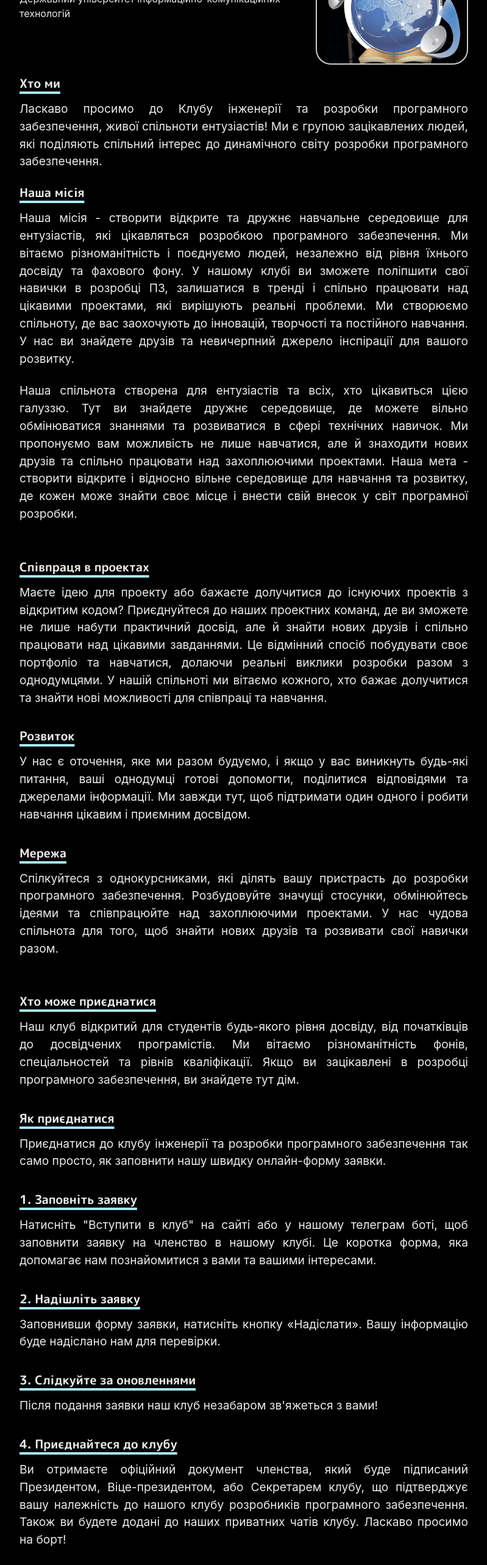
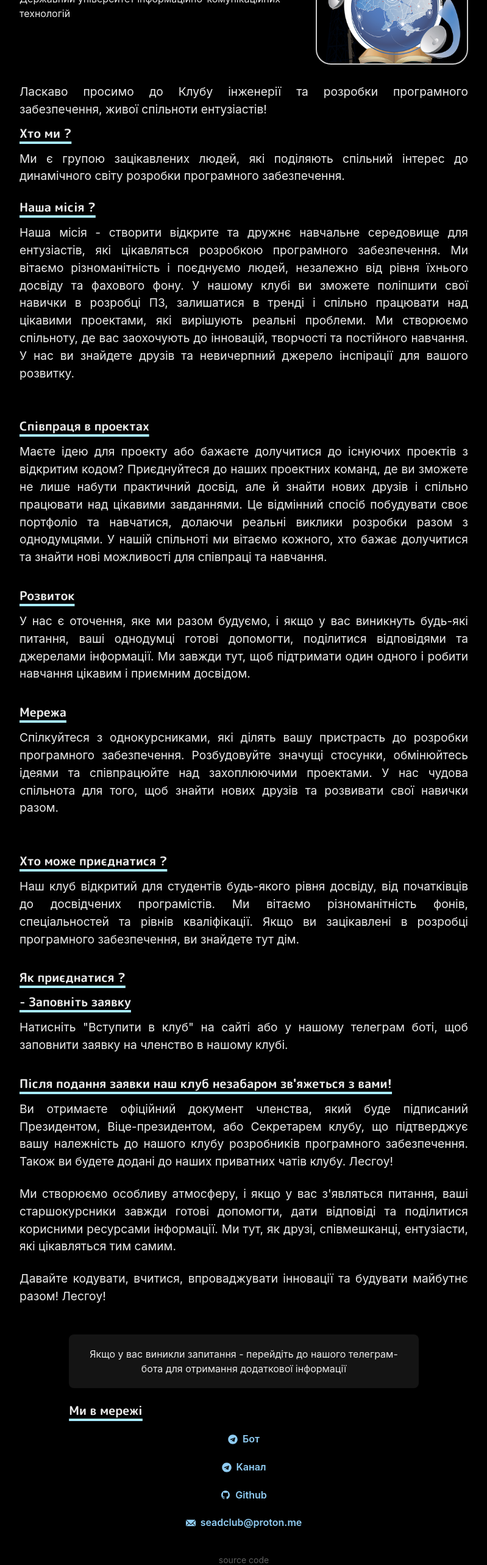
Before and after one commit to seadclub/seadclub.online.js, a Next.js app: page / in a window 1280 px wide. Shown: the part 220-2786 px from the top of the page at 61% size, without its empty margins (240-1039 px from the left). Built offline with nearby package versions, Linux system fonts and the light colour scheme.

Commit message:
chore: text changed

```diff
--- a/pages/index.js
+++ b/pages/index.js
@@ -59,22 +59,24 @@ const Home = () => (
         </Box>
       </Box>
     </Box>
-
+    <br />
     <Section delay={0.1}>
-      <Heading as="h3" variant="section-title">
-        Хто ми
+      <Paragraph>
+        Ласкаво просимо до Клубу інженерії та розробки програмного забезпечення,
+        живої спільноти ентузіастів!
+      </Paragraph>
+      <Heading as="h2" variant="section-title">
+        Хто ми ?
       </Heading>
       <Paragraph>
-        Ласкаво просимо до Клубу інженерії та розробки програмного забезпечення,
-        живої спільноти ентузіастів! Ми є групою зацікавлених людей, які
-        поділяють спільний інтерес до динамічного світу розробки програмного
-        забезпечення.
+        Ми є групою зацікавлених людей, які поділяють спільний інтерес до
+        динамічного світу розробки програмного забезпечення.
       </Paragraph>
     </Section>
 
     <Section delay={0.3}>
-      <Heading as="h3" variant="section-title">
-        Наша місія
+      <Heading as="h2" variant="section-title">
+        Наша місія ?
       </Heading>
       <Paragraph>
         Наша місія - створити відкрите та дружнє навчальне середовище для
@@ -87,21 +89,11 @@ const Home = () => (
         навчання. У нас ви знайдете друзів та невичерпний джерело інспірації для
         вашого розвитку.
       </Paragraph>
-      <br />
-      <Paragraph>
-        Наша спільнота створена для ентузіастів та всіх, хто цікавиться цією
-        галуззю. Тут ви знайдете дружнє середовище, де можете вільно
-        обмінюватися знаннями та розвиватися в сфері технічних навичок. Ми
-        пропонуємо вам можливість не лише навчатися, але й знаходити нових
-        друзів та спільно працювати над захоплюючими проектами. Наша мета -
-        створити відкрите і відносно вільне середовище для навчання та розвитку,
-        де кожен може знайти своє місце і внести свій внесок у світ програмної
-        розробки.
-      </Paragraph>
     </Section>
     <br />
 
     <Section delay={0.3}>
+
       <Heading as="p" variant="section-title">
         Співпраця в проектах
       </Heading>
@@ -141,8 +133,8 @@ const Home = () => (
     <br />
 
     <Section delay={0.3}>
-      <Heading as="h3" variant="section-title">
-        Хто може приєднатися
+      <Heading as="h2" variant="section-title">
+        Хто може приєднатися ?
       </Heading>
       <Paragraph>
         Наш клуб відкритий для студентів будь-якого рівня досвіду, від
@@ -152,51 +144,26 @@ const Home = () => (
       </Paragraph>
       <br />
 
-      <Heading as="h3" variant="section-title">
-        Як приєднатися
+      <Heading as="h2" variant="section-title">
+        Як приєднатися ?
       </Heading>
-      <Paragraph>
-        Приєднатися до клубу інженерії та розробки програмного забезпечення так
-        само просто, як заповнити нашу швидку онлайн-форму заявки.
-      </Paragraph>
-      <br />
-
-      <Heading as="h3" variant="section-title">
-        1. Заповніть заявку
+      <Heading as="p" variant="section-title">
+        - Заповніть заявку
       </Heading>
       <Paragraph>
         Hатисніть "Вступити в клуб" на сайті або у нашому телеграм боті, щоб
-        заповнити заявку на членство в нашому клубі. Це коротка форма, яка
-        допомагає нам познайомитися з вами та вашими інтересами.
+        заповнити заявку на членство в нашому клубі.
       </Paragraph>
       <br />
+      <Heading as="p" variant="section-title">
+        Після подання заявки наш клуб незабаром зв'яжеться з вами!
+      </Heading>
 
-      <Heading as="h3" variant="section-title">
-        2. Надішліть заявку
-      </Heading>
-      <Paragraph>
-        Заповнивши форму заявки, натисніть кнопку «Надіслати». Вашу інформацію
-        буде надіслано нам для перевірки.
-      </Paragraph>
-      <br />
-
-      <Heading as="h3" variant="section-title">
-        3. Слідкуйте за оновленнями
-      </Heading>
-      <Paragraph>
-        Після подання заявки наш клуб незабаром зв'яжеться з вами!
-      </Paragraph>
-      <br />
-
-      <Heading as="h3" variant="section-title">
-        4. Приєднайтеся до клубу
-      </Heading>
       <Paragraph>
         Ви отримаєте офіційний документ членства, який буде підписаний
         Президентом, Віце-президентом, aбо Секретарем клубу, що підтверджує вашу
         належність до нашого клубу розробників програмного забезпечення. Також
-        ви будете додані до наших приватних чатів клубу. Ласкаво просимо на
-        борт!
+        ви будете додані до наших приватних чатів клубу. Лесгоy!
       </Paragraph>
       <br />
 
@@ -211,7 +178,7 @@ const Home = () => (
 
       <Paragraph>
         Давайте кодувати, вчитися, впроваджувати інновації та будувати майбутнє
-        разом!
+        разом! Лесгоy!
       </Paragraph>
     </Section>
     <br />
```
